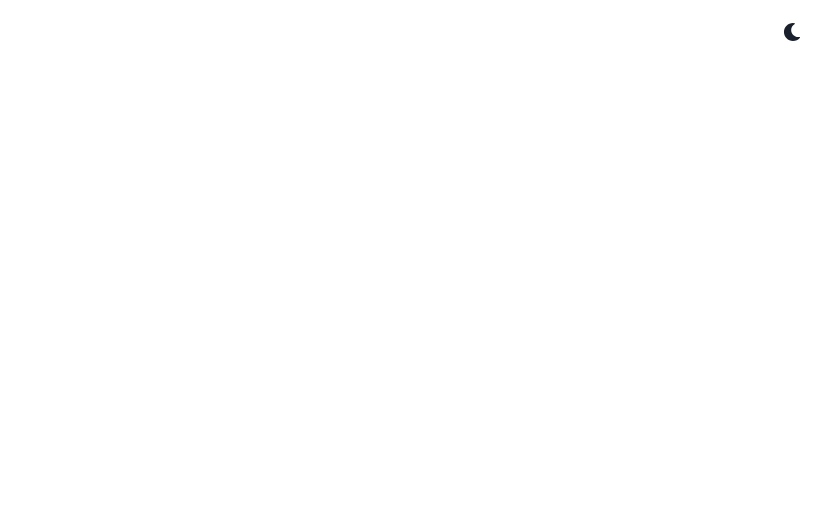
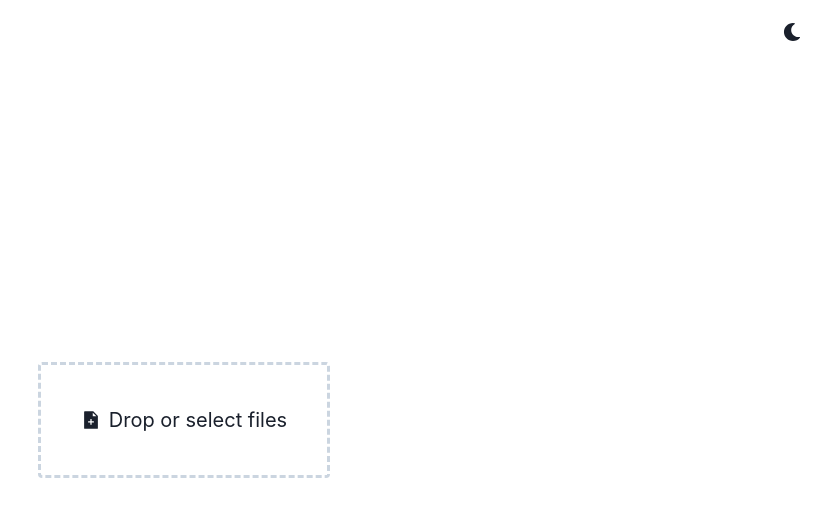
Before and after one commit to barbarathorslund/airun, a React (Create React App) app: page / in a window 1280 px wide. Shown: the top 516 px of the page, without its empty margins (456-1280 px from the left). Built offline with nearby package versions, Linux system fonts and the light colour scheme.

Commit message:
Add fileUpload component

```diff
--- a/package.json
+++ b/package.json
@@ -13,9 +13,11 @@
     "@types/node": "^12.20.55",
     "@types/react": "^18.0.27",
     "@types/react-dom": "^18.0.10",
+    "axios": "^1.2.3",
     "framer-motion": "^6.5.1",
     "react": "^18.2.0",
     "react-dom": "^18.2.0",
+    "react-dropzone": "^14.2.3",
     "react-icons": "^3.11.0",
     "react-scripts": "5.0.1",
     "typescript": "^4.9.4",
--- a/src/App.tsx
+++ b/src/App.tsx
@@ -1,22 +1,17 @@
-import * as React from "react"
-import {
-  ChakraProvider,
-  Box,
-  Text,
-  Link,
-  VStack,
-  Code,
-  Grid,
-  theme,
-} from "@chakra-ui/react"
-import { ColorModeSwitcher } from "./ColorModeSwitcher"
+import * as React from "react";
+import { ChakraProvider, Box, VStack, Grid, theme } from "@chakra-ui/react";
+import { ColorModeSwitcher } from "./ColorModeSwitcher";
+import FileUpload from "./components/fileUpload";
 
 export const App = () => (
   <ChakraProvider theme={theme}>
     <Box textAlign="center" fontSize="xl">
       <Grid minH="100vh" p={3}>
         <ColorModeSwitcher justifySelf="flex-end" />
+        <VStack>
+          <FileUpload />
+        </VStack>
       </Grid>
     </Box>
   </ChakraProvider>
-)
+);
--- /dev/null
+++ b/src/components/fileUpload.tsx
@@ -0,0 +1,44 @@
+import React, { useCallback } from "react";
+import { useDropzone } from "react-dropzone";
+import { Center, useColorModeValue, Icon } from "@chakra-ui/react";
+import { AiFillFileAdd } from "react-icons/ai";
+
+function FileUpload() {
+  const onDrop = useCallback((acceptedFiles: any) => {
+    console.log(acceptedFiles);
+  }, []);
+
+  const { getRootProps, getInputProps, isDragActive } = useDropzone({
+    onDrop,
+    accept: { "image/png": [], "image/jpg": [] },
+    maxFiles: 4,
+  });
+
+  const dropText = "Drop or select files";
+
+  const activeBg = useColorModeValue("gray.100", "gray.600");
+  const borderColor = useColorModeValue(
+    isDragActive ? "teal.300" : "gray.300",
+    isDragActive ? "teal.500" : "gray.500"
+  );
+
+  return (
+    <Center
+      p={10}
+      cursor="pointer"
+      bg={isDragActive ? activeBg : "transparent"}
+      _hover={{ bg: activeBg }}
+      transition="background-color 0.2s ease"
+      borderRadius={4}
+      border="3px dashed"
+      borderColor={borderColor}
+      {...getRootProps()}
+    >
+      <input {...getInputProps()} />
+      <Icon as={AiFillFileAdd} mr={2} />
+      <p>{dropText}</p>
+    </Center>
+  );
+}
+
+export default FileUpload;
```
Also changed, not shown: 1 other file (tests, documents, lock files or other folders).
